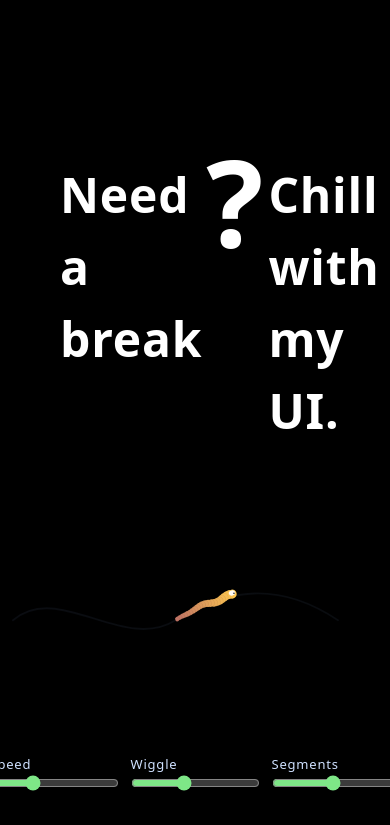
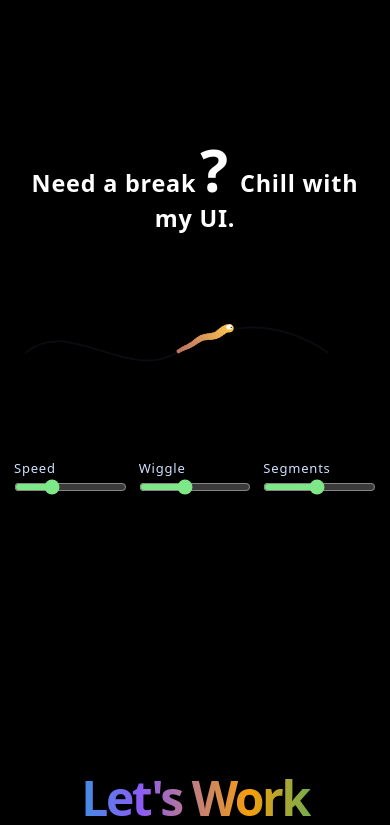
Before and after one commit to nimeduhansaka/Minimalist-Dark-Portfolio, a React (Vite) app: page / in a window 390 px wide. Shown: the part 5121-5946 px from the top of the page. Built offline with nearby package versions, Linux system fonts and the light colour scheme; a web font is replaced by a local one.

Commit message:
Changed for mobile responsive

```diff
--- a/src/components/SnakeAnimation.jsx
+++ b/src/components/SnakeAnimation.jsx
@@ -161,7 +161,7 @@ export default function SnakeAnimation() {
     <div className="snake-stage-wrapper tracking-wider" ref={wrapperRef} style={{ marginTop: 40 }}>
       <div className="stage">
 
-        <h1 className="mt-4rem">Need a break
+        <h1 className="mt-4em whitespace-normal break-words">Need a break
             <span className="inline-block mx-1 align-baseline leading-[0.7] text-[2.5em] md:text-[3em]"> ? </span> {'  '}
             Chill with my UI.
         </h1>
--- a/src/index.css
+++ b/src/index.css
@@ -341,3 +341,37 @@ div.mouse{
 .snake-stage-wrapper .controls { display: flex; gap: 12px; align-items: center; justify-content: center; margin-top: 8px; margin-bottom: 64px; }
 .snake-stage-wrapper .controls label { font-size: 13px; color: #cfe1ff; }
 .snake-stage-wrapper input[type="range"] { accent-color: #7ee787; }
+
+/* Mobile tweaks */
+@media (max-width: 640px) {
+  .snake-stage-wrapper .stage {
+    padding: 14px;
+    border-radius: 10px;
+    margin-top: 2.5rem;
+    margin-bottom: 2.5rem;
+  }
+  .snake-stage-wrapper svg {
+    height: clamp(160px, 52vw, 240px);
+  }
+  .snake-stage-wrapper .controls label {
+    width: 100%;                   /* stack labels full width */
+    justify-content: space-between;
+  }
+  .snake-stage-wrapper input[type="range"] {
+    width: 100%;
+  }
+}
+
+/* Tablet tweaks */
+@media (min-width: 641px) and (max-width: 1024px) {
+  .snake-stage-wrapper svg { height: clamp(200px, 34vw, 280px); }
+}
+
+@media (max-width: 640px) {
+  .snake-stage-wrapper h1 {
+    display: block;
+    margin: 16px 0 12px 0;
+    font-size: clamp(22px, 6vw, 28px);
+    text-align: center;
+  }
+}
```
